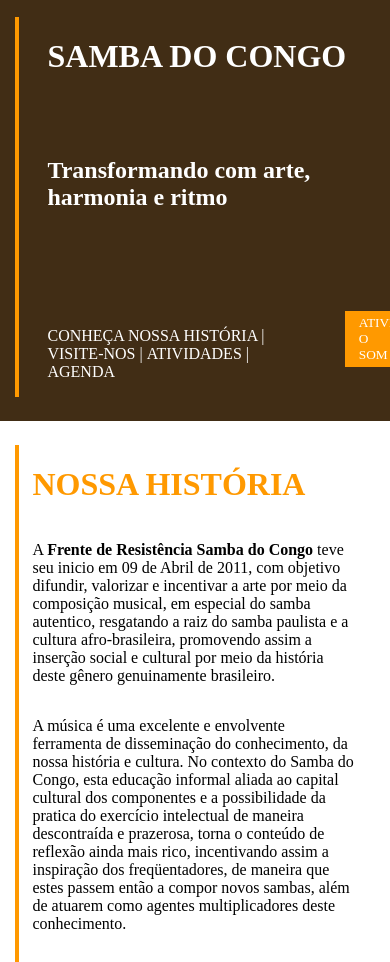
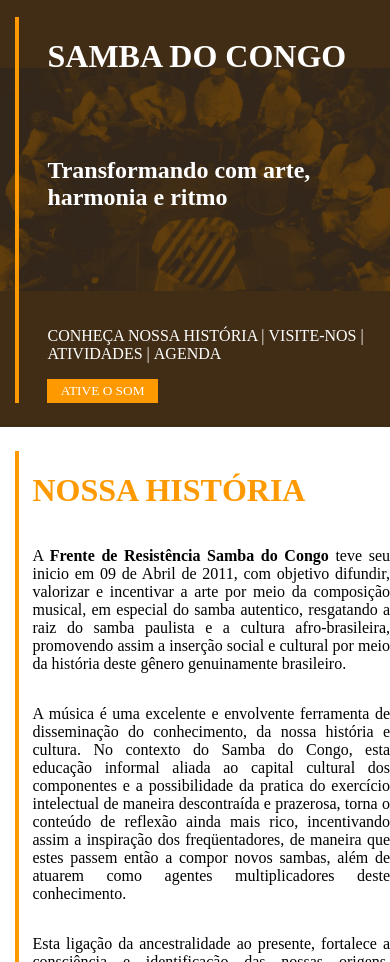
Before and after one commit to rafaeldev/congo, a plain HTML site: page index.html in a window 390 px wide. Shown: the part 68-1030 px from the top of the page. Drawn offline with Linux system fonts and the light colour scheme; some packages are replaced by stand-ins of ours.

Commit message:
feat: more for mobile version

```diff
--- a/css/main.css
+++ b/css/main.css
@@ -1,6 +1,10 @@
 html, body {
   padding: 0;
   margin: 0;
+}
+
+p {
+  text-align: justify;
 }
 
 .media {
@@ -26,8 +30,10 @@ html, body {
 .header {
   background-color: #412d15;
   color: white;
-  background-image: url(background.png);
+  background-image: url(../img/background.png);
   background-size: 100%;
+  background-repeat: no-repeat;
+  background-position: center center;
 }
 .header h1 {
   display: inline-block;
--- a/index.html
+++ b/index.html
@@ -39,7 +39,7 @@
                 </ul>
               </div>
 
-              <div class="col-2">
+              <div class="col-12 col-lg-2">
                 <a id="play-music">ATIVE O SOM</a>
               </div>
             </div>
@@ -54,7 +54,7 @@
           <div class="header-rectangle"></div>
         </div>
 
-        <div class="col-10 col-lg-8">
+        <div class="col-11 col-lg-8">
           <div class="info row">
             <h1 id="our-history">NOSSA HISTÓRIA</h1>
 
@@ -74,21 +74,20 @@
               </div>
             </div>
           </div>
-
         </div>
       </div>
     </div>
 
     <div class="location container-fluid top-breath">
       <div class="row no-gutters">
-        <div class="col" id="map">
-          <iframe src="https://www.google.com/maps/embed?pb=!1m14!1m8!1m3!1d914.921962593484!2d-46.705022671269504!3d-23.471721531842114!3m2!1i1024!2i768!4f13.1!3m3!1m2!1s0x0%3A0xef7f06f2cc9a9aa0!2sSede+do+Samba+do+Congo!5e0!3m2!1spt-BR!2sbr!4v1544579890379" width="100%" height="250" frameborder="0" style="border:0" allowfullscreen></iframe>
-        </div>
-
-        <div class="col visit-us" id="visit-us">
+        <div class="col-lg col-12 visit-us" id="visit-us">
           <h2>VISITE-NOS</h2>
 
           <p>Rua Manoel de Sousa Azevedo, 48<br/>Vila Yara, São Paulo - SP</p>
+        </div>
+
+        <div class="col-lg col-12" id="map">
+          <iframe src="https://www.google.com/maps/embed?pb=!1m14!1m8!1m3!1d914.921962593484!2d-46.705022671269504!3d-23.471721531842114!3m2!1i1024!2i768!4f13.1!3m3!1m2!1s0x0%3A0xef7f06f2cc9a9aa0!2sSede+do+Samba+do+Congo!5e0!3m2!1spt-BR!2sbr!4v1544579890379" width="100%" height="250" frameborder="0" style="border:0" allowfullscreen></iframe>
         </div>
       </div>
     </div>
@@ -99,7 +98,7 @@
           <div class="header-rectangle"></div>
         </div>
 
-        <div class="col-lg-11 col-8">
+        <div class="col-11 col-lg-8">
           <div class="activities row" id="activities">
             <h2>ATIVIDADES</h2>
 
```
